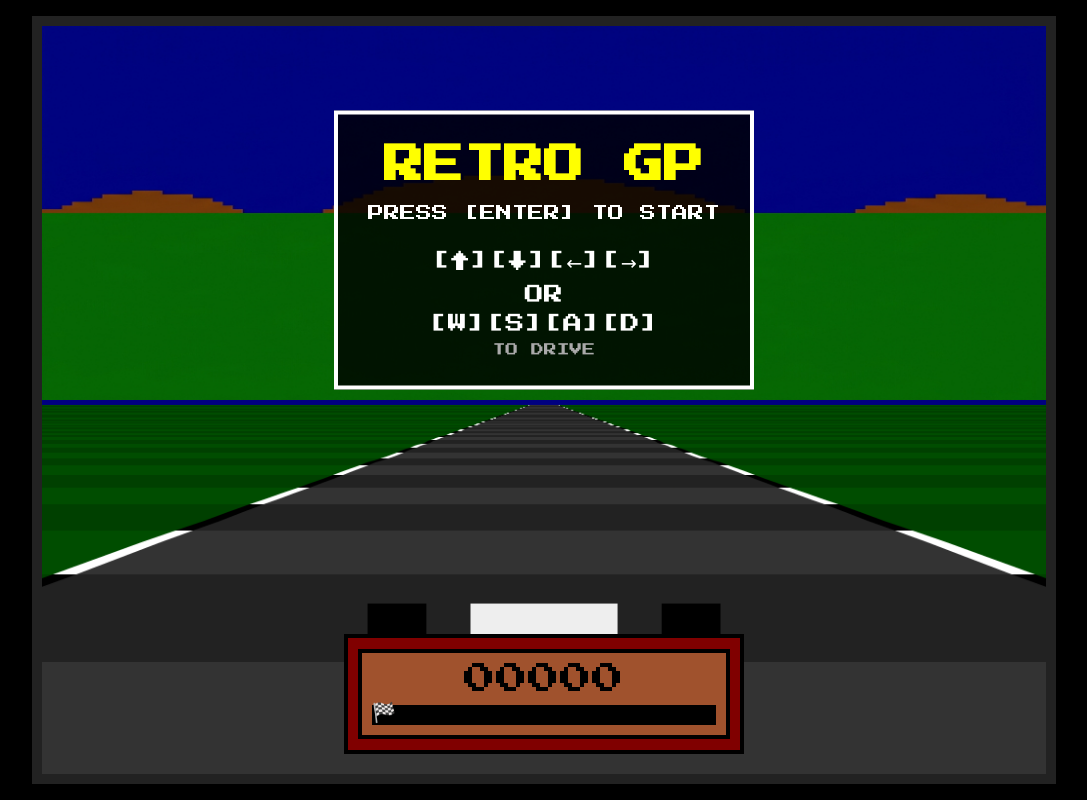
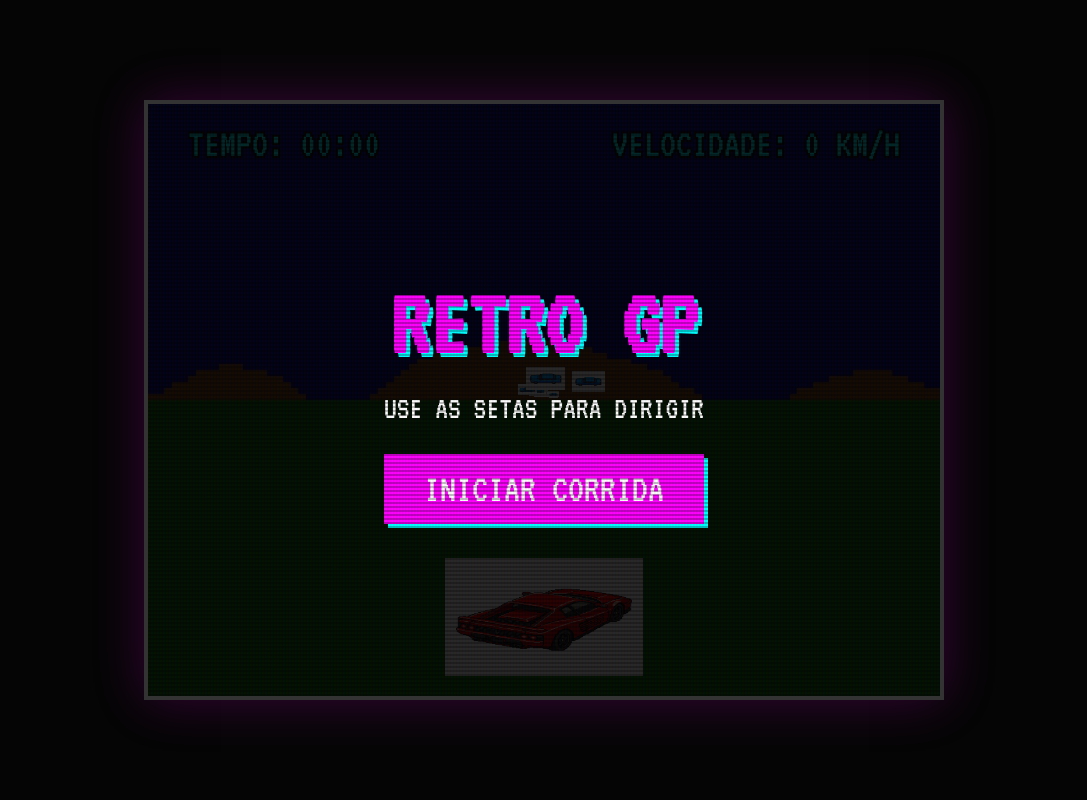
Before and after one commit to melfecap-gif/Atari-game, a website: page index.html in a window 1280 px wide. Shown: the whole page, without its empty margins (96-1183 px from the left). Drawn offline with Linux system fonts and the light colour scheme.

Commit message:
Retro GP

```diff
--- a/index.html
+++ b/index.html
@@ -3,37 +3,30 @@
 <head>
     <meta charset="UTF-8">
     <meta name="viewport" content="width=device-width, initial-scale=1.0">
-    <title>Retro GP - Pseudo 3D Racing</title>
-    <link rel="stylesheet" href="./style.css">
-    <link rel="preconnect" href="https://fonts.googleapis.com">
-    <link rel="preconnect" href="https://fonts.gstatic.com" crossorigin>
-    <link href="https://fonts.googleapis.com/css2?family=Orbitron:wght@400;700&family=Press+Start+2P&display=swap" rel="stylesheet">
+    <title>Retro GP - Atari Pseudo-3D</title>
+    <meta name="description" content="Um jogo de corrida pseudo-3D inspirado no clássico Atari Grand Prix.">
+    <link rel="stylesheet" href="style.css">
 </head>
 <body>
     <div id="game-container">
-        <canvas id="gameCanvas"></canvas>
-        <div id="hud">
-            <div id="atari-hud">
-                <div class="score-row">
-                    <span id="scoreValue">00000</span>
-                </div>
-                <div class="speed-row">
-                    <div id="speedBar"></div>
-                    <div id="carIcon">🏁</div>
-                </div>
+        <div id="ui">
+            <div id="hud">
+                <div class="stat">TEMPO: <span id="time">00:00</span></div>
+                <div class="stat">VELOCIDADE: <span id="speed">0</span> KM/H</div>
+            </div>
+            <div id="start-screen" class="overlay">
+                <h1>RETRO GP</h1>
+                <p>USE AS SETAS PARA DIRIGIR</p>
+                <button id="start-btn">INICIAR CORRIDA</button>
+            </div>
+            <div id="game-over" class="overlay hidden">
+                <h1>FIM DE JOGO</h1>
+                <p>SEU TEMPO: <span id="final-time">00:00</span></p>
+                <button id="restart-btn">RECOMEÇAR</button>
             </div>
         </div>
-        <div id="messageBoard">
-            <h1>RETRO GP</h1>
-            <p>PRESS [ENTER] TO START</p>
-            <div class="controls">
-                <div>[↑][↓][←][→]</div>
-                <div>OR</div>
-                <div>[W][S][A][D]</div>
-                <span>TO DRIVE</span>
-            </div>
-        </div>
+        <canvas id="gameCanvas"></canvas>
     </div>
-    <script type="module" src="./main.js"></script>
+    <script src="main.js"></script>
 </body>
 </html>
--- a/main.js
+++ b/main.js
@@ -1,16 +1,24 @@
-// Atari Grand Prix - Pseudo 3D Racing Logic
-// Developed for Atari Game Repository
+/**
+ * Retro GP - Pseudo-3D Racing Engine
+ * Inspired by Atari Grand Prix & Outrun
+ */
 
 const canvas = document.getElementById('gameCanvas');
 const ctx = canvas.getContext('2d');
-const scoreEl = document.getElementById('scoreValue');
-const speedBar = document.getElementById('speedBar');
-const carIcon = document.getElementById('carIcon');
-const messageBoard = document.getElementById('messageBoard');
+const startBtn = document.getElementById('start-btn');
+const restartBtn = document.getElementById('restart-btn');
+const startScreen = document.getElementById('start-screen');
+const gameOverScreen = document.getElementById('game-over');
+const speedEl = document.getElementById('speed');
+const timeEl = document.getElementById('time');
+const finalTimeEl = document.getElementById('final-time');
 
-// --- Configuration ---
-const width = 1024;
-const height = 768;
+// Configuration
+const width = 800;
+const height = 600;
+canvas.width = width;
+canvas.height = height;
+
 const roadWidth = 2000;
 const segmentLength = 200;
 const rumbleLength = 3;
@@ -19,239 +27,263 @@ const fieldOfView = 100;
 const cameraHeight = 1000;
 const cameraDepth = 1 / Math.tan((fieldOfView / 2) * Math.PI / 180);
 const drawDistance = 300;
+const fogDensity = 5;
 
-const playerMaxSpeed = segmentLength / (1/60) * 0.8;
-const accel = playerMaxSpeed / 5;
-const breaking = -playerMaxSpeed / 2;
-const decel = -playerMaxSpeed / 10;
-const offRoadDecel = -playerMaxSpeed / 2;
-const offRoadLimit = playerMaxSpeed / 4;
+// Game State
+let playerX = 0; // -1 to 1
+let playerZ = 0;
+let cameraZ = 0;
+let speed = 0;
+const maxSpeed = 12000;
+const accel = maxSpeed / 5;
+const breaking = -maxSpeed / 2;
+const decel = -maxSpeed / 10;
+const offRoadDecel = -maxSpeed / 2;
+const offRoadLimit = maxSpeed / 4;
 
-// Colors (Atari Style)
-const Colors = {
-    SKY:  '#000080',
-    TREE: '#006400',
-    FOG:  '#000000',
-    LIGHT:  { road: '#333', grass: '#004d00', rumble: '#fff' },
-    DARK:   { road: '#222', grass: '#004000', rumble: '#000' }
-};
-
-// --- State ---
-let cameraZ = 0;
-let playerX = 0;
-let playerZ = 0;
-let speed = 0;
-let totalTime = 0;
-let gameStarted = false;
 let segments = [];
 let cars = [];
-let keys = {};
+let totalTrackLength = 0;
+let startTime = 0;
+let playing = false;
+let gameFinished = false;
 
 // Assets
-const background = new Image();
-background.src = './assets/background.png'; // Reusing the one I have or the new one if it worked
+const assets = {
+    background: new Image(),
+    player: new Image(),
+    obstacle: new Image()
+};
+assets.background.src = 'assets/background.png';
+assets.player.src = 'assets/player.png';
+assets.obstacle.src = 'assets/obstacle.png';
 
-// --- Initialization ---
+// Setup Keys
+const keys = { left: false, right: false, up: false, down: false };
+window.addEventListener('keydown', e => {
+    if (e.code === 'ArrowLeft') keys.left = true;
+    if (e.code === 'ArrowRight') keys.right = true;
+    if (e.code === 'ArrowUp') keys.up = true;
+    if (e.code === 'ArrowDown') keys.down = true;
+});
+window.addEventListener('keyup', e => {
+    if (e.code === 'ArrowLeft') keys.left = false;
+    if (e.code === 'ArrowRight') keys.right = false;
+    if (e.code === 'ArrowUp') keys.up = false;
+    if (e.code === 'ArrowDown') keys.down = false;
+});
+
+// Road Generation
 function resetRoad() {
     segments = [];
     for (let n = 0; n < 5000; n++) {
         segments.push({
-            p1: { world: { z: n * segmentLength }, screen: { x: 0, y: 0, w: 0 } },
-            p2: { world: { z: (n + 1) * segmentLength }, screen: { x: 0, y: 0, w: 0 } },
-            color: Math.floor(n / rumbleLength) % 2 ? Colors.LIGHT : Colors.DARK
+            index: n,
+            p1: { world: { x: 0, y: 0, z: n * segmentLength }, camera: {}, screen: {} },
+            p2: { world: { x: 0, y: 0, z: (n + 1) * segmentLength }, camera: {}, screen: {} },
+            curve: n > 500 && n < 1000 ? 2 : (n > 2000 && n < 2500 ? -3 : 0),
+            color: Math.floor(n / rumbleLength) % 2 ? { road: '#444', grass: '#1a1a1a', rumble: '#fff' } : { road: '#333', grass: '#0a0a0a', rumble: '#f00' }
         });
     }
-    segments.forEach((s, i) => s.index = i);
-}
+    totalTrackLength = segments.length * segmentLength;
 
-function resetCars() {
+    // Add some random cars
     cars = [];
-    const carColors = ['#ff0', '#f0f', '#0ff', '#f00', '#00f'];
-    for (let n = 0; n < 200; n++) {
-        const offset = Math.random() * 2 - 1;
-        const z = segmentLength * (10 + n * 40 + Math.random() * 20);
+    for (let n = 0; n < 50; n++) {
+        let posZ = 10000 + Math.random() * (totalTrackLength - 20000);
         cars.push({
-            offset: offset,
-            z: z,
-            color: carColors[n % carColors.length],
-            speed: playerMaxSpeed * (0.3 + Math.random() * 0.2)
+            z: posZ,
+            x: Math.random() * 2 - 1,
+            speed: maxSpeed * (0.3 + Math.random() * 0.3),
+            sprite: assets.obstacle
         });
     }
 }
 
-// --- Projection ---
-function project(p, cameraX, cameraY, cameraZ, cameraDepth, width, height, roadWidth) {
-    p.camera = {
-        x: (p.world.x || 0) - cameraX,
-        y: (p.world.y || 0) - cameraY,
-        z: (p.world.z || 0) - cameraZ
-    };
+// Projection
+function project(p, cameraX, cameraY, cameraZ, canvasWidth, canvasHeight, roadWidth) {
+    p.camera.x = (p.world.x || 0) - cameraX;
+    p.camera.y = (p.world.y || 0) - cameraY;
+    p.camera.z = (p.world.z || 0) - cameraZ;
     p.screen.scale = cameraDepth / p.camera.z;
-    p.screen.x = Math.round((width / 2) + (p.screen.scale * p.camera.x * width / 2));
-    p.screen.y = Math.round((height / 2) - (p.screen.scale * p.camera.y * height / 2));
-    p.screen.w = Math.round(p.screen.scale * roadWidth * width / 2);
+    p.screen.x = Math.round((canvasWidth / 2) + (p.screen.scale * p.camera.x * canvasWidth / 2));
+    p.screen.y = Math.round((canvasHeight / 2) - (p.screen.scale * p.camera.y * canvasHeight / 2));
+    p.screen.w = Math.round(p.screen.scale * roadWidth * canvasWidth / 2);
 }
 
-// --- Rendering Helpers ---
-function drawPolygon(ctx, x1, y1, w1, x2, y2, w2, color) {
+// Rendering Helpers
+function drawPolygon(x1, y1, w1, x2, y2, w2, color) {
     ctx.fillStyle = color;
     ctx.beginPath();
     ctx.moveTo(x1 - w1, y1);
     ctx.lineTo(x2 - w2, y2);
     ctx.lineTo(x2 + w2, y2);
     ctx.lineTo(x1 + w1, y1);
+    ctx.closePath();
     ctx.fill();
 }
 
-function drawAtariCar(ctx, x, y, scale, color) {
-    const w = 200 * scale;
-    const h = 100 * scale;
-    const tireW = 40 * scale;
-    const tireH = 60 * scale;
+// Game Loop
+function update(dt) {
+    if (!playing) return;
 
-    ctx.fillStyle = '#000'; // Tires
-    ctx.fillRect(x - w/2 - tireW/2, y - h/2, tireW, tireH);
-    ctx.fillRect(x + w/2 - tireW/2, y - h/2, tireW, tireH);
-    ctx.fillRect(x - w/2 - tireW/2, y + h/2 - tireH, tireW, tireH);
-    ctx.fillRect(x + w/2 - tireW/2, y + h/2 - tireH, tireW, tireH);
+    // Movement logic
+    const playerSegment = segments[Math.floor(cameraZ / segmentLength) % segments.length];
+    const speedPercent = speed / maxSpeed;
 
-    ctx.fillStyle = color; // Body
-    ctx.fillRect(x - w/4, y - h/2, w/2, h);
-
-    ctx.fillStyle = '#ccc'; // Cockpit
-    ctx.fillRect(x - w/10, y - h/4, w/5, h/4);
-}
-
-// --- Main Loops ---
-function update(dt) {
-    if (!gameStarted) {
-        if (keys['Enter']) {
-            gameStarted = true;
-            messageBoard.style.display = 'none';
-        }
-        return;
-    }
-
-    totalTime += dt;
-
-    // Player movement
-    const speedPercent = speed / playerMaxSpeed;
-    const dx = dt * 2 * speedPercent;
-
-    if (keys['ArrowLeft'] || keys['a'] || keys['A']) playerX = playerX - dx;
-    if (keys['ArrowRight'] || keys['d'] || keys['D']) playerX = playerX + dx;
-    playerX = Math.max(-2.5, Math.min(2.5, playerX));
-
-    // Acceleration / Braking
-    if (keys['ArrowUp'] || keys['w'] || keys['W']) speed = accelerate(speed, accel, dt);
-    else if (keys['ArrowDown'] || keys['s'] || keys['S']) speed = accelerate(speed, breaking, dt);
-    else speed = accelerate(speed, decel, dt);
+    // Speed controls
+    if (keys.up) speed += accel * dt;
+    else if (keys.down) speed += breaking * dt;
+    else speed += decel * dt;
 
     // Off-road penalty
-    if ((playerX < -1) || (playerX > 1)) {
-        if (speed > offRoadLimit)
-            speed = accelerate(speed, offRoadDecel, dt);
+    if ((playerX < -1 || playerX > 1) && (speed > offRoadLimit))
+        speed += offRoadDecel * dt;
+
+    speed = Math.max(0, Math.min(speed, maxSpeed));
+
+    // Steering
+    if (keys.left) playerX -= 3 * dt * speedPercent;
+    if (keys.right) playerX += 3 * dt * speedPercent;
+
+    // Curve drag
+    playerX -= (speedPercent * dt * playerSegment.curve * 1.5);
+
+    // Position Update
+    cameraZ += speed * dt;
+    if (cameraZ >= totalTrackLength) {
+        finishGame();
+        return;
     }
 
     // Update cars
     cars.forEach(car => {
-        car.z = car.z + dt * car.speed;
-        if (car.z > playerZ + 200 * segmentLength) car.z -= 5000 * segmentLength;
-        else if (car.z < playerZ - 200 * segmentLength) car.z += 5000 * segmentLength;
+        car.z -= car.speed * dt; // They move towards player or just slower
+        if (car.z < 0) car.z += totalTrackLength;
 
-        // COLLISION
-        if (Math.abs(playerX - car.offset) < 0.5 && Math.abs(playerZ - car.z) < 250) {
-            speed = car.speed / 2;
-            playerZ = car.z - 251;
+        // Collision
+        if (Math.abs(cameraZ - car.z) < segmentLength) {
+            if (Math.abs(playerX - car.x) < 0.5) {
+                speed = speed / 4; // Harsh collision penalty
+                car.z += 1000; // Knock it away
+            }
         }
     });
 
-    playerZ = (playerZ + dt * speed);
-    cameraZ = playerZ - cameraHeight;
-
-    // HUD Update
-    const currentSpeedPercent = (speed / playerMaxSpeed) * 100;
-    speedBar.style.width = currentSpeedPercent + '%';
-    carIcon.style.left = currentSpeedPercent + '%';
-    scoreEl.innerText = Math.floor(playerZ / 100).toString().padStart(5, '0');
-}
-
-function accelerate(v, accel, dt) { return Math.max(0, Math.min(playerMaxSpeed, v + accel * dt)); }
-
-function findSegment(z) {
-    return segments[Math.floor(z / segmentLength) % segments.length];
+    // Update UI
+    speedEl.innerText = Math.floor(speed / 100);
+    const elapsed = (Date.now() - startTime) / 1000;
+    const mins = Math.floor(elapsed / 60).toString().padStart(2, '0');
+    const secs = Math.floor(elapsed % 60).toString().padStart(2, '0');
+    timeEl.innerText = `${mins}:${secs}`;
 }
 
 function render() {
-    // Parallax Background
-    const bgOffset = (playerZ / segmentLength) * 0.1;
-    ctx.drawImage(background, -((bgOffset % 1) * width), 0, width, height / 2);
-    ctx.drawImage(background, width - ((bgOffset % 1) * width), 0, width, height / 2);
+    ctx.clearRect(0, 0, width, height);
 
-    const baseSegment = findSegment(cameraZ);
-    let maxy = height;
+    // Draw Parallax Background
+    const bgOffset = (cameraZ / segmentLength) * 0.1;
+    ctx.drawImage(assets.background, (bgOffset % width), 0, width, height);
+    ctx.drawImage(assets.background, (bgOffset % width) - width, 0, width, height);
+
+    const baseSegment = segments[Math.floor(cameraZ / segmentLength) % segments.length];
+    const basePercent = (cameraZ % segmentLength) / segmentLength;
+
+    // Draw Road & Sprites (Back to Front)
+    let maxY = height;
+
+    // First, project all segments needed
+    let projectedSegments = [];
+    let x = 0;
+    let dx = -(baseSegment.curve * basePercent);
 
     for (let n = 0; n < drawDistance; n++) {
         const segment = segments[(baseSegment.index + n) % segments.length];
+        const looped = segment.index < baseSegment.index;
 
-        project(segment.p1, playerX * roadWidth, cameraHeight, cameraZ, cameraDepth, width, height, roadWidth);
-        project(segment.p2, playerX * roadWidth, cameraHeight, cameraZ, cameraDepth, width, height, roadWidth);
+        project(segment.p1, playerX * roadWidth - x, cameraHeight, cameraZ - (looped ? totalTrackLength : 0), width, height, roadWidth);
+        project(segment.p2, playerX * roadWidth - x - dx, cameraHeight, cameraZ - (looped ? totalTrackLength : 0), width, height, roadWidth);
 
-        if (segment.p1.camera.z <= cameraDepth || segment.p2.screen.y >= maxy) continue;
+        x += dx;
+        dx += segment.curve;
+        projectedSegments.push(segment);
+    }
 
-        const p1 = segment.p1.screen;
-        const p2 = segment.p2.screen;
+    // Now render back to front
+    for (let n = drawDistance - 1; n > 0; n--) {
+        const segment = projectedSegments[n];
+        if (segment.p1.camera.z <= cameraDepth || segment.p1.screen.y >= maxY) continue;
 
         // Draw Grass
         ctx.fillStyle = segment.color.grass;
-        ctx.fillRect(0, p2.y, width, p1.y - p2.y);
+        ctx.fillRect(0, segment.p2.screen.y, width, segment.p1.screen.y - segment.p2.screen.y);
 
         // Draw Rumble
-        drawPolygon(ctx, p1.x, p1.y, p1.w * 1.05, p2.x, p2.y, p2.w * 1.05, segment.color.rumble);
+        const r1 = segment.p1.screen.w / 10;
+        const r2 = segment.p2.screen.w / 10;
+        drawPolygon(segment.p1.screen.x, segment.p1.screen.y, segment.p1.screen.w + r1, segment.p2.screen.x, segment.p2.screen.y, segment.p2.screen.w + r2, segment.color.rumble);
+
         // Draw Road
-        drawPolygon(ctx, p1.x, p1.y, p1.w, p2.x, p2.y, p2.w, segment.color.road);
+        drawPolygon(segment.p1.screen.x, segment.p1.screen.y, segment.p1.screen.w, segment.p2.screen.x, segment.p2.screen.y, segment.p2.screen.w, segment.color.road);
 
-        maxy = p2.y;
+        // Update maxY to avoid drawing over near segments
+        maxY = segment.p1.screen.y;
     }
 
-    // Render Sprites
-    for (let n = drawDistance - 1; n > 0; n--) {
-        const segment = segments[(baseSegment.index + n) % segments.length];
-        cars.forEach(car => {
-            if (findSegment(car.z) === segment) {
-                const scale = segment.p1.screen.scale;
-                const destX = segment.p1.screen.x + (scale * car.offset * roadWidth * width / 2);
-                const destY = segment.p1.screen.y;
-                drawAtariCar(ctx, destX, destY, scale * 5, car.color);
-            }
-        });
-    }
+    // Draw Cars at their respective Z (Simple back-to-front for cars)
+    cars.sort((a, b) => b.z - a.z);
+    cars.forEach(car => {
+        if (car.z > cameraZ && car.z < cameraZ + drawDistance * segmentLength) {
+            const scale = cameraDepth / (car.z - cameraZ);
+            const carX = width / 2 + (scale * (car.x * roadWidth - playerX * roadWidth) * width / 2);
+            // Height calculation based on cameraHeight and distance
+            const carY = height / 2 - (scale * (cameraHeight - 500) * height / 2); // 500 is half car height roughly
+            const carW = scale * 1500 * (width / 2);
+            const carH = carW * 0.6;
 
-    // Render Player
-    drawAtariCar(ctx, width / 2, height - 100, 1.5, '#eee');
+            ctx.drawImage(assets.obstacle, carX - carW / 2, carY - carH, carW, carH);
+        }
+    });
+
+
+    // Draw Player
+    const playerScale = cameraDepth / cameraDepth; // Fixed at front
+    const pW = 200;
+    const pH = 120;
+    ctx.drawImage(assets.player, (width / 2) - (pW / 2), height - pH - 20, pW, pH);
 }
 
-// --- Game Initialization ---
-function init() {
-    canvas.width = width;
-    canvas.height = height;
-
-    resetRoad();
-    resetCars();
-
-    window.addEventListener('keydown', e => keys[e.key] = true);
-    window.addEventListener('keyup', e => keys[e.key] = false);
-
-    let last = Date.now();
-    function frame() {
-        const now = Date.now();
-        const dt = Math.min(1, (now - last) / 1000);
-        update(dt);
-        render();
-        last = now;
-        requestAnimationFrame(frame);
-    }
-    frame();
+let lastTime = Date.now();
+function frame() {
+    const now = Date.now();
+    const dt = Math.min(1, (now - lastTime) / 1000);
+    update(dt);
+    render();
+    lastTime = now;
+    requestAnimationFrame(frame);
 }
 
-init();
+function startGame() {
+    resetRoad();
+    cameraZ = 0;
+    playerX = 0;
+    speed = 0;
+    startTime = Date.now();
+    playing = true;
+    startScreen.classList.add('hidden');
+    gameOverScreen.classList.add('hidden');
+}
+
+function finishGame() {
+    playing = false;
+    gameFinished = true;
+    finalTimeEl.innerText = timeEl.innerText;
+    gameOverScreen.classList.remove('hidden');
+}
+
+startBtn.addEventListener('click', startGame);
+restartBtn.addEventListener('click', startGame);
+
+// Start
+resetRoad();
+frame();
--- a/style.css
+++ b/style.css
@@ -1,8 +1,10 @@
+@import url('https://fonts.googleapis.com/css2?family=VT323&display=swap');
+
 :root {
-    --atari-red: #800000;
-    --atari-brown: #a0522d;
-    --atari-blue: #000080;
-    --atari-green: #006400;
+    --primary: #ff00ff;
+    --secondary: #00ffff;
+    --bg-color: #050505;
+    --font-main: 'VT323', monospace;
 }
 
 * {
@@ -12,122 +14,120 @@
 }
 
 body {
-    background-color: #000;
+    background-color: var(--bg-color);
     color: white;
-    font-family: 'Press Start 2P', cursive;
+    font-family: var(--font-main);
     overflow: hidden;
     display: flex;
     justify-content: center;
     align-items: center;
     height: 100vh;
+    width: 100vw;
 }
 
 #game-container {
     position: relative;
-    width: 100vw;
-    height: 100vh;
-    max-width: 1024px;
-    max-height: 768px;
-    border: 10px solid #222;
+    width: 800px;
+    height: 600px;
+    box-shadow: 0 0 50px rgba(255, 0, 255, 0.2);
+    border: 4px solid #333;
+    background: #000;
     overflow: hidden;
-    background: var(--atari-blue);
+}
+
+#game-container::after {
+    content: " ";
+    display: block;
+    position: absolute;
+    top: 0;
+    left: 0;
+    bottom: 0;
+    right: 0;
+    background: linear-gradient(rgba(18, 16, 16, 0) 50%, rgba(0, 0, 0, 0.25) 50%), linear-gradient(90deg, rgba(255, 0, 0, 0.06), rgba(0, 255, 0, 0.02), rgba(0, 0, 255, 0.06));
+    z-index: 20;
+    background-size: 100% 4px, 3px 100%;
+    pointer-events: none;
 }
 
 canvas {
+    display: block;
     width: 100%;
     height: 100%;
-    display: block;
-    image-rendering: crisp-edges;
+    image-rendering: pixelated; /* To keep the Atari feel sharp */
+}
+
+#ui {
+    position: absolute;
+    top: 0;
+    left: 0;
+    width: 100%;
+    height: 100%;
+    pointer-events: none;
+    z-index: 10;
 }
 
 #hud {
+    display: flex;
+    justify-content: space-between;
+    padding: 20px 40px;
+    font-size: 2.5rem;
+    text-shadow: 2px 2px #000, -2px -2px #000, 2px -2px #000, -2px 2px #000;
+}
+
+.stat {
+    color: var(--secondary);
+}
+
+.overlay {
     position: absolute;
-    bottom: 20px;
-    left: 50%;
-    transform: translateX(-50%);
-    width: 400px;
-    height: 120px;
-    background: var(--atari-red);
-    border: 4px solid #000;
-    padding: 10px;
+    top: 0;
+    left: 0;
+    width: 100%;
+    height: 100%;
+    background: rgba(0, 0, 0, 0.85);
     display: flex;
     flex-direction: column;
     justify-content: center;
     align-items: center;
+    pointer-events: auto;
+    transition: opacity 0.3s ease;
 }
 
-#atari-hud {
-    width: 100%;
-    background: var(--atari-brown);
-    border: 4px solid #000;
-    padding: 10px;
-    text-align: center;
+.hidden {
+    display: none;
+    opacity: 0;
 }
 
-.score-row {
-    font-size: 2rem;
-    color: #000;
-    margin-bottom: 10px;
+h1 {
+    font-size: 6rem;
+    color: var(--primary);
+    margin-bottom: 20px;
+    text-shadow: 4px 4px var(--secondary);
 }
 
-.speed-row {
-    position: relative;
-    width: 100%;
-    height: 20px;
-    background: #000;
-    display: flex;
-    align-items: center;
+p {
+    font-size: 2rem;
+    margin-bottom: 30px;
 }
 
-#speedBar {
-    height: 100%;
-    background: #ffa500;
-    width: 0%;
+button {
+    background: var(--primary);
+    border: none;
+    padding: 15px 40px;
+    color: white;
+    font-family: var(--font-main);
+    font-size: 2.5rem;
+    cursor: pointer;
+    box-shadow: 4px 4px var(--secondary);
+    transition: transform 0.1s, box-shadow 0.1s;
 }
 
-#carIcon {
-    position: absolute;
-    top: -5px;
-    left: 0;
-    font-size: 1.2rem;
+button:hover {
+    transform: translate(-2px, -2px);
+    box-shadow: 6px 6px var(--secondary);
 }
 
-#messageBoard {
-    position: absolute;
-    top: 30%;
-    left: 50%;
-    transform: translate(-50%, -50%);
-    background: rgba(0, 0, 0, 0.8);
-    padding: 30px;
-    border: 4px solid #fff;
-    text-align: center;
-    z-index: 100;
+button:active {
+    transform: translate(2px, 2px);
+    box-shadow: 0px 0px var(--secondary);
 }
-
-#messageBoard h1 {
-    font-size: 2.5rem;
-    margin-bottom: 20px;
-    color: #ff0;
-}
-
-#messageBoard p {
-    font-size: 1rem;
-    margin-bottom: 30px;
-    animation: blink 1s infinite;
-}
-
-.controls {
-    font-size: 0.8rem;
-    color: #aaa;
-}
-
-.controls div {
-    margin: 10px 0;
-    font-size: 1.2rem;
-    color: #fff;
-}
-
-@keyframes blink {
-    0%, 100% { opacity: 1; }
-    50% { opacity: 0.3; }
-}
```
Also changed, not shown: package.json (+9 -10 lines), README.md, 1 other file.
